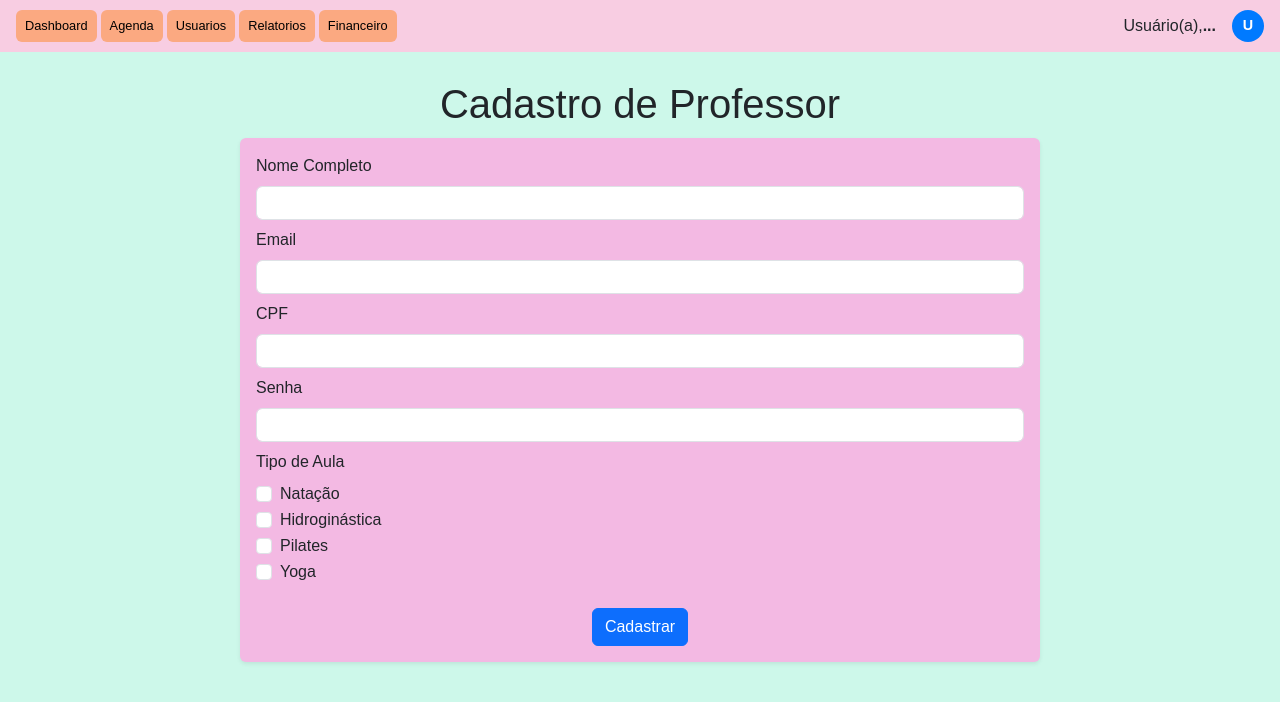
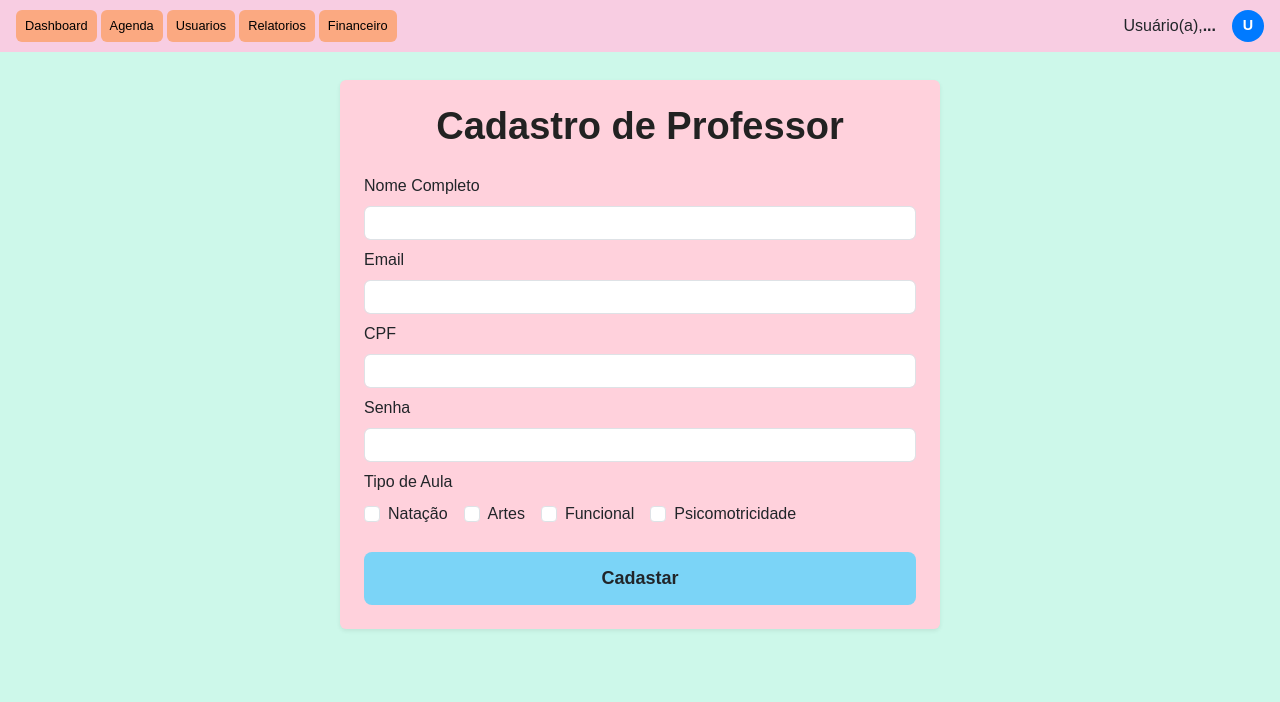
Before and after one commit to Ailton-guedes/Projeto-Personal-Kids, a React (Vite) app in the folder frontend/: page /usuarios/cadastro-de-professor in a window 1280 px wide. Shown: the top 702 px of the page. Built offline with nearby package versions, Linux system fonts and the light colour scheme.

Commit message:
layout/cadastros

```diff
--- a/frontend/src/pages/administrator/usuarios/Cadastro_aluno/index.jsx
+++ b/frontend/src/pages/administrator/usuarios/Cadastro_aluno/index.jsx
@@ -1,8 +1,9 @@
 import { criarAluno } from '../../../../service/api';
 import { useState, useEffect } from 'react';
-import { useLocation } from 'react-router-dom';
+import { useLocation, useNavigate } from 'react-router-dom';
 
 const CadastroAluno = () => {
+    const navigate = useNavigate();
     const location = useLocation();
     const idUser = location.state?.id;
 
@@ -36,25 +37,33 @@ const CadastroAluno = () => {
         try {
             const response = await criarAluno(formData);
             console.log('Cadastro de aluno realizado com sucesso', response.data);
+
+            navigate('/usuarios', { state: { message: 'Aluno cadastrado com sucesso!' } });
         } catch (error) {
             console.error('Erro ao cadastrar aluno', error);
         }
     };
 
     return (
-        <div className="container">
-            <h1 className="text-center text-dark mt-2">Cadastro de Aluno</h1>
+        <div className="container mt-4">
             <form
                 onSubmit={enviarDados}
                 method="post"
-                className="p-3 rounded shadow-sm"
+                className="p-4 rounded shadow-sm mt-3"
                 style={{
-                    backgroundColor: '#f3b9e3',
-                    maxWidth: '800px',
+                    backgroundColor: '#ffd1dc',
+                    maxWidth: '600px',
                     margin: '10px auto',
                     fontFamily: 'Arial, Helvetica, sans-serif',
                 }}
             >
+                <div className='text-center mb-4'>
+                    <h1 style={{ fontSize: '38px', fontWeight: 'bold', color: '#222' }}>
+                        Cadastro de Aluno
+                    </h1>
+                </div>
+
+
                 <div className="mb-2">
                     <label htmlFor="name" className="form-label">Nome</label>
                     <input
@@ -104,12 +113,15 @@ const CadastroAluno = () => {
                 </div>
 
                 <div className="text-center">
-
                     <button
                         type="submit"
-                        className="btn btn-primary"
-
-
+                        className="btn w-100 fw-bold"
+                        style={{
+                            backgroundColor: '#7bd4f7',
+                            borderRadius: '8px',
+                            padding: '12px',
+                            fontSize: '18px',
+                        }}
                     >
                         Cadastrar
                     </button>
--- a/frontend/src/pages/administrator/usuarios/cadastro_professor/index.jsx
+++ b/frontend/src/pages/administrator/usuarios/cadastro_professor/index.jsx
@@ -1,7 +1,9 @@
 import { criarProfessor } from '../../../../service/api';
 import { useState } from 'react';
+import { useNavigate } from 'react-router-dom';
 
 const Cadastro_professor = () => {
+    const navigate = useNavigate();
     const [formData, setFormData] = useState({
         name: '',
         cpf: '',
@@ -32,27 +34,35 @@ const Cadastro_professor = () => {
         try {
             const response = await criarProfessor(formData);
             console.log('Professor cadastrado', response.data);
+            navigate('/usuarios');
         } catch (error) {
             console.error('Erro ao cadastrar professor:', error);
         }
     };
 
 
-    const tiposDeAula = ['Natação', 'Hidroginástica', 'Pilates', 'Yoga'];
+    const tiposDeAula = ['Natação', 'Artes', 'Funcional', 'Psicomotricidade '];
 
     return (
         <div className="container">
-            <h1 className="text-center text-dark mt-2">Cadastro de Professor</h1>
+            <h1 className="text-center text-dark mt-2"></h1>
             <form
                 onSubmit={enviarDados}
-                className="p-3 rounded shadow-sm"
+                className="p-4 rounded shadow-sm"
                 style={{
-                    backgroundColor: '#f3b9e3',
-                    maxWidth: '800px',
+                    backgroundColor: '#ffd1dc',
+                    maxWidth: '600px',
                     margin: '10px auto',
                     fontFamily: 'Arial, Helvetica, sans-serif',
                 }}
             >
+
+                 <div className='text-center mb-4'>
+                    <h1 style={{ fontSize: '38px', fontWeight: 'bold', color: '#222' }}>
+                        Cadastro de Professor
+                    </h1>
+                </div>
+
                 <div className="mb-2">
                     <label htmlFor="name" className="form-label" style={{ fontSize: '16px' }}>Nome Completo</label>
                     <input type="text" onChange={handleChange} value={formData.name} name="name" className="form-control py-1" required />
@@ -75,9 +85,9 @@ const Cadastro_professor = () => {
 
                 <div className="mb-4">
                     <label className="form-label" style={{ fontSize: '16px' }}>Tipo de Aula</label>
-                    <div>
+                    <div className="d-flex flex-wrap gap-3">
                         {tiposDeAula.map((tipo) => (
-                            <div key={tipo} className="form-check">
+                            <div key={tipo} className="form-check ">
                                 <input
                                     type="checkbox"
                                     id={`tipo_${tipo}`}
@@ -107,12 +117,19 @@ const Cadastro_professor = () => {
                 </div>
 
                 <div className="text-center">
-                    <button
-                        type="submit"
-                        className="btn btn-primary"
-                    >
-                        Cadastrar
-                    </button>
+
+            <button
+              type="submit"
+              className="btn w-100 fw-bold"
+              style={{
+                backgroundColor: '#7bd4f7',
+                borderRadius: '8px',
+                padding: '12px',
+                fontSize: '18px',
+              }}
+            >
+              Cadastar
+            </button>
                 </div>
             </form>
         </div>
--- a/frontend/src/routes/root.jsx
+++ b/frontend/src/routes/root.jsx
@@ -33,7 +33,6 @@ const Root = () => {
                 <Route path="/recuperar-senha" element={<RecuperarSenha />} />
                 <Route path="/cadastro-admin" element={<CadastroAdmin />} />
 
-
                 <Route path="/dashboard" element={<Navbar><Dashboard /></Navbar>} />
 
                 <Route path="/agenda" element={<Navbar><Agenda /></Navbar>} />
@@ -44,8 +43,8 @@ const Root = () => {
                 <Route path="/usuarios/cadastro-de-aluno" element={<Navbar><CadastroAluno /></Navbar>} />
                 <Route path="/usuarios/perfil/:id" element={<Navbar><Perfil /></Navbar>} />
 
-                <Route path="/financeiro" element={<Navbar><Relatorios /></Navbar>} />
-                <Route path="/relatorios" element={<Navbar><Financeiro /></Navbar>} />
+                <Route path="/relatorios" element={<Navbar><Relatorios /></Navbar>} />
+                <Route path="/financeiro" element={<Navbar><Financeiro /></Navbar>} />
 
                 <Route path="*" element={<Error />} />
             </Routes>
```
